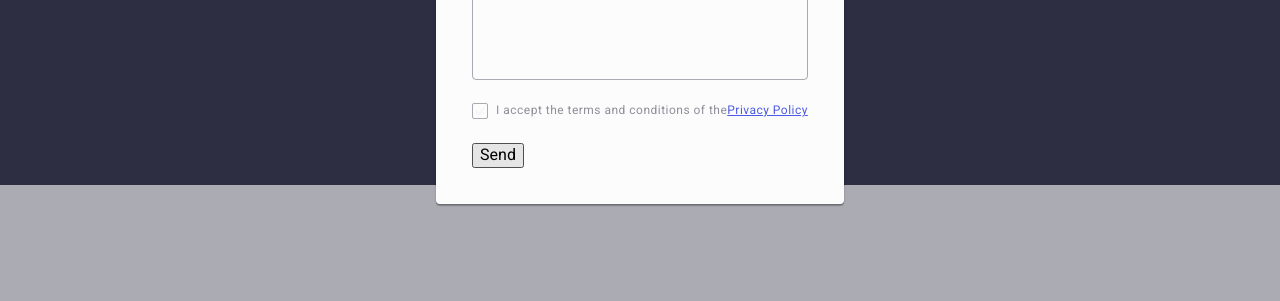
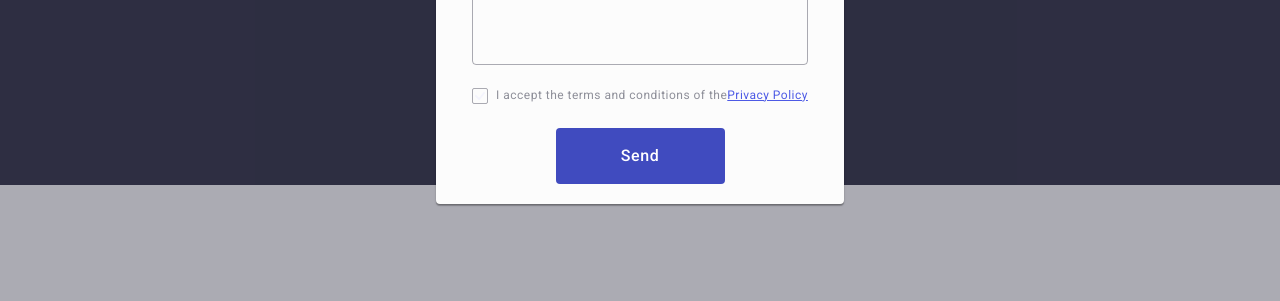
Before and after one commit to caglaakin/goit-markup-hw-05, a plain HTML site: page index.html in a window 1280 px wide. In both pictures the pointer is over the button "Send". Shown: the part 488-789 px from the top of the page. Drawn offline with nearby package versions, Linux system fonts and the light colour scheme; a web font is replaced by a local one.

Commit message:
feat: edit btn-send

```diff
--- a/css/styles.css
+++ b/css/styles.css
@@ -794,7 +794,7 @@ button.order-button:focus {
     fill: #F4F4FD;
 }
 
-.button-container .btn-send{
+.btn-send{
     display: block;
     margin: 0 auto;
     min-width: 169px;
@@ -813,7 +813,7 @@ button.order-button:focus {
     transition: background-color 250ms cubic-bezier(0.4, 0, 0.2, 1);
 }
 
-.button-container .btn-send:hover,
-.button-container .btn-send:focus{
+.btn-send:hover,
+.btn-send:focus{
     background-color: #404BBF;
 }
```
